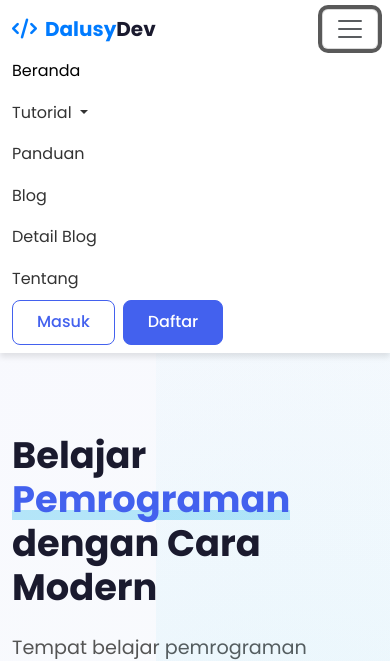
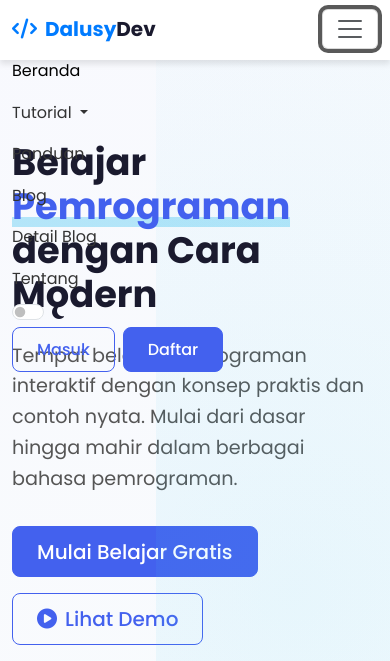
Before and after one commit to syaifulkiara/dalusy-dev-template, a plain HTML site: page index.html in a window 390 px wide. Both pictures are taken after a click on the button 350 px from the left and 29 px from the top of the page. Shown: the top 661 px of the page. Drawn offline with nearby package versions, Linux system fonts and the light colour scheme.

Commit message:
Add files via upload

```diff
--- a/index.html
+++ b/index.html
@@ -12,10 +12,14 @@
     <link href="https://fonts.googleapis.com/css2?family=Poppins:wght@300;400;500;600;700&family=Fira+Code:wght@400;500&display=swap" rel="stylesheet">
     <!-- Custom CSS -->
     <link rel="stylesheet" href="assets/css/style.css">
+
+<style>
+
+</style>
 </head>
 <body>
     <!-- Navbar -->
-    <nav class="navbar navbar-expand-lg sticky-top">
+    <nav class="navbar navbar-expand-lg sticky-top" style="height: 60px;">
         <div class="container">
             <a class="navbar-brand" href="index.html">
                 <i class="fas fa-code me-2"></i>Dalusy<span>Dev</span>
@@ -26,11 +30,13 @@
             <div class="collapse navbar-collapse" id="navbarNav">
                 <ul class="navbar-nav mx-auto">
                     <li class="nav-item">
-                        <a class="nav-link active" href="index.html">Beranda</a>
+                        <a class="nav-link active" href="index.html">
+                            <span class="nav-box">Beranda</span>
+                        </a>
                     </li>
                     <li class="nav-item dropdown">
                         <a class="nav-link dropdown-toggle" href="#" id="tutorialDropdown" role="button" data-bs-toggle="dropdown">
-                            Tutorial
+                            <span class="nav-box">Tutorial</span>
                         </a>
                         <ul class="dropdown-menu">
                             <li><a class="dropdown-item" href="#"><i class="fab fa-html5 text-danger me-2"></i>HTML & CSS</a></li>
@@ -42,25 +48,41 @@
                         </ul>
                     </li>
                     <li class="nav-item">
-                        <a class="nav-link" href="#">Panduan</a>
+                        <a class="nav-link" href="#">
+                            <span class="nav-box">Panduan</span>
+                        </a>
                     </li>
                     <li class="nav-item">
-                        <a class="nav-link" href="blog.html">Blog</a>
+                        <a class="nav-link" href="blog.html">
+                            <span class="nav-box">Blog</span>
+                        </a>
                     </li>
                     <li class="nav-item">
-                        <a class="nav-link" href="detail-blog.html">Detail Blog</a>
+                        <a class="nav-link" href="detail-blog.html">
+                            <span class="nav-box">Detail Blog</span>
+                        </a>
                     </li>
                     <li class="nav-item">
-                        <a class="nav-link" href="#">Tentang</a>
+                        <a class="nav-link" href="#">
+                            <span class="nav-box">Tentang</span>
+                        </a>
                     </li>
                 </ul>
-                <div class="d-flex">
+                <!-- Dark Mode Toggle -->
+                <div class="form-check form-switch me-3">
+                    <input class="form-check-input dark-mode-toggle" type="checkbox" id="darkModeSwitch">
+                    <label class="form-check-label" for="darkModeSwitch">
+                        <i class="fas fa-moon"></i>
+                    </label>
+                </div>
+                 <div class="d-flex">
                     <a href="#" class="btn btn-outline-primary me-2">Masuk</a>
                     <a href="#" class="btn btn-primary">Daftar</a>
                 </div>
             </div>
         </div>
     </nav>
+
 
     <!-- Hero Section -->
     <section class="hero-section">
```
Also changed, not shown: blog.html (+26 -9 lines), detail-blog.html (+26 -9 lines).
